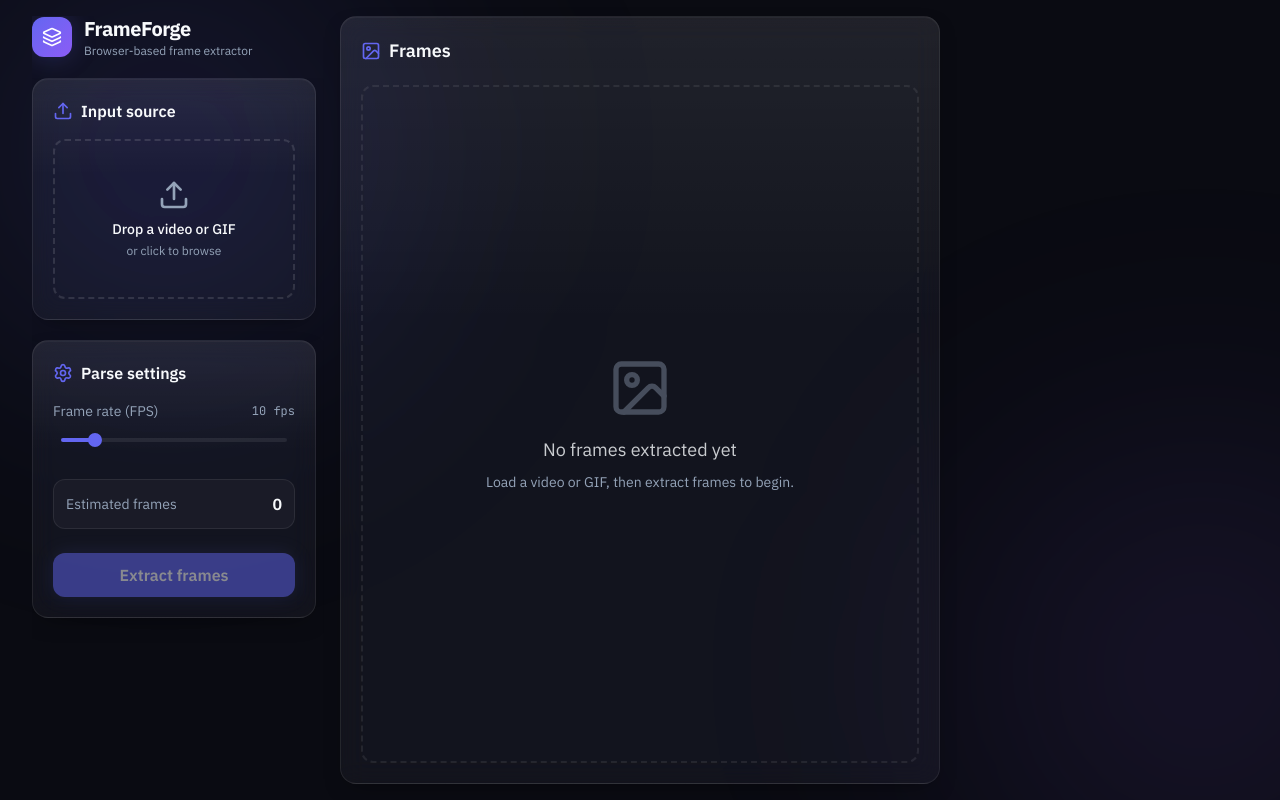
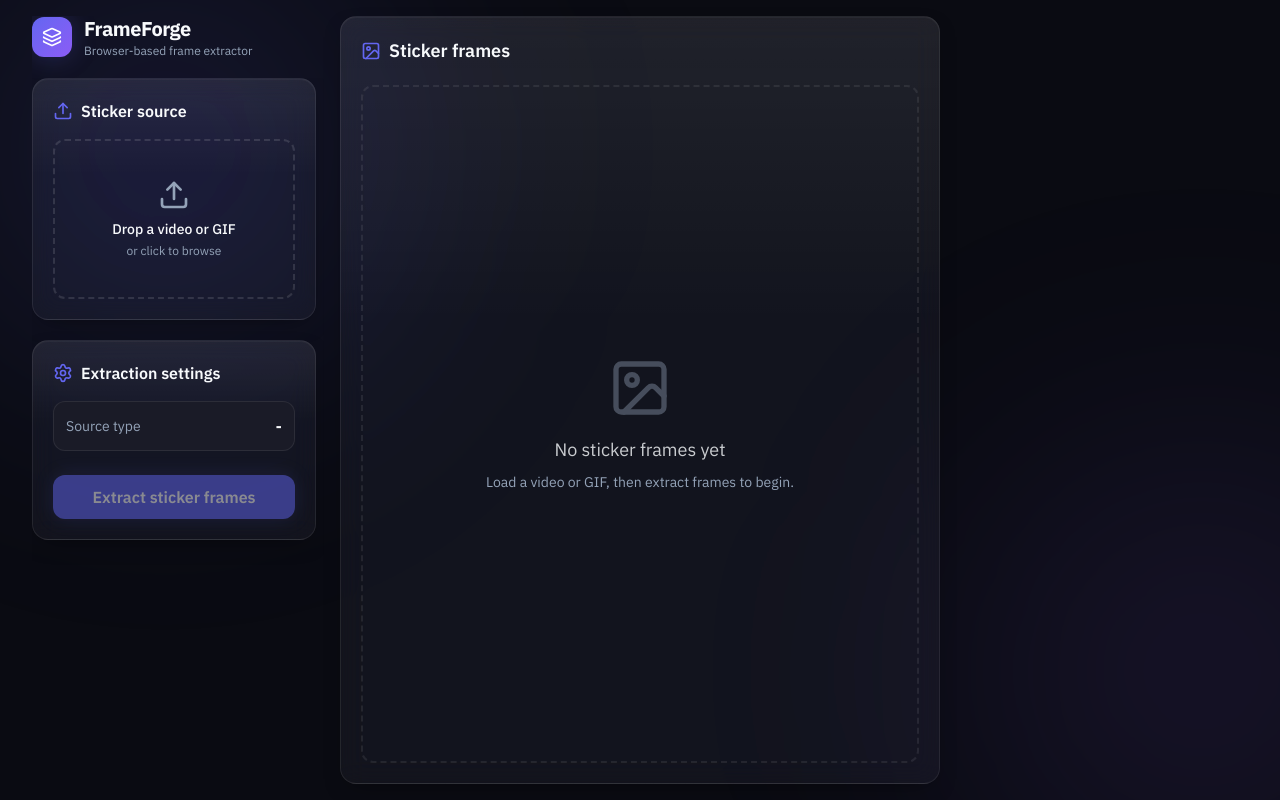
Before and after one commit to Algovate/frame-forge, a React (Vite) app: page / in a window 1280 px wide. Built offline with nearby package versions, Linux system fonts and the light colour scheme.

Commit message:
feat: focus import workflow on dynamic stickers

```diff
--- a/src/App.tsx
+++ b/src/App.tsx
@@ -10,19 +10,8 @@ import { extractFromGIF, extractFromVideo } from './utils/extractors';
 import { findDuplicateFrames, findLoopFrames, findJumpFrames, batchRemoveBackground, cropFrames } from './utils/processors';
 import type { PixelRect } from './utils/canvasEditor';
 import { exportZIP, exportGIF, exportSpriteSheet } from './utils/exporters';
-import { revokeFrameUrls } from './utils/media';
+import { classifyStickerSource, revokeFrameUrls } from './utils/media';
 import { Loader2 } from 'lucide-react';
-
-const VIDEO_EXT = ['mp4', 'webm', 'ogg', 'ogv', 'mov', 'm4v', 'mkv', 'avi', 'flv', 'wmv', '3gp', 'ts'];
-
-/** Classify a dropped file by MIME (preferred), with an extension fallback so
- *  videos whose OS didn't tag a MIME type aren't wrongly rejected. */
-const classifyMedia = (file: File): 'gif' | 'video' | null => {
-  const ext = file.name.split('.').pop()?.toLowerCase() ?? '';
-  if (file.type === 'image/gif' || ext === 'gif') return 'gif';
-  if (file.type.startsWith('video/') || VIDEO_EXT.includes(ext)) return 'video';
-  return null;
-};
 
 function App() {
   const [sourceFile, setSourceFile] = useState<File | null>(null);
@@ -81,22 +70,28 @@ function App() {
    *  + feedback can never diverge between the two paths. */
   const acceptFile = useCallback(
     (file?: File | null) => {
-      if (file && classifyMedia(file)) {
+      if (!file) return;
+      const kind = classifyStickerSource(file);
+      if (kind === 'gif' || kind === 'video') {
         revokeFrameUrls(frames); // free matting output from the previous file
         setFrames([]);
         setSourceFile(file);
         pushToast('success', `Loaded ${file.name}`);
-      } else if (file) {
-        pushToast('error', 'Unsupported file. Use a video or GIF.');
+        return;
       }
+      if (kind === 'static-image') {
+        pushToast('info', 'Static image animation is not supported in this version. Use a video or GIF for dynamic stickers.');
+        return;
+      }
+      pushToast('error', 'Unsupported file. Use a video or GIF.');
     },
     [pushToast, frames],
   );
 
   const processSource = () => {
     if (!sourceFile) return;
-    const kind = classifyMedia(sourceFile);
-    if (!kind) {
+    const kind = classifyStickerSource(sourceFile);
+    if (kind !== 'gif' && kind !== 'video') {
       pushToast('error', 'Unsupported file. Use a video or GIF.');
       return;
     }
@@ -241,6 +236,7 @@ function App() {
   const editingFrame = editingFrameIndex >= 0 ? frames[editingFrameIndex] : null;
   const previousEditingFrame = editingFrameIndex > 0 ? frames[editingFrameIndex - 1] : null;
   const nextEditingFrame = editingFrameIndex >= 0 && editingFrameIndex < frames.length - 1 ? frames[editingFrameIndex + 1] : null;
+  const sourceKind = sourceFile ? classifyStickerSource(sourceFile) : null;
 
   return (
     <div className="h-screen flex flex-col overflow-hidden px-4 sm:px-6 lg:px-8 py-4 text-foreground relative">
@@ -257,6 +253,7 @@ function App() {
           setStartTime={setStartTime}
           endTime={endTime}
           setEndTime={setEndTime}
+          sourceKind={sourceKind}
           onFileSelected={acceptFile}
           onProcessSource={processSource}
         />
--- a/src/components/FrameGallery.tsx
+++ b/src/components/FrameGallery.tsx
@@ -61,7 +61,7 @@ export function FrameGallery({
     <div className="glass-panel rounded-card p-5 flex-1 flex flex-col relative overflow-hidden">
       <div className="flex flex-wrap justify-between items-center gap-3 mb-5">
         <h2 className="text-lg font-semibold flex items-center gap-2">
-          <ImageIcon className="w-5 h-5 text-primary" aria-hidden="true" /> Frames
+          <ImageIcon className="w-5 h-5 text-primary" aria-hidden="true" /> Sticker frames
           {frames.length > 0 && (
             <span className="ml-1 font-mono text-xs text-muted tabular-nums">
               {selectedCount}
@@ -103,7 +103,7 @@ export function FrameGallery({
             </div>
 
             <div className="flex items-center gap-2 px-3 py-1 bg-surface-hover rounded-control border border-hairline sm:ml-2">
-              <span className="text-[11px] text-muted whitespace-nowrap">Similarity thresh:</span>
+              <span className="text-[11px] text-muted whitespace-nowrap">Similarity:</span>
               <div className="w-16 sm:w-24">
                 <Slider min={1} max={100} value={threshold} onChange={(v) => setThreshold(v as number)}
                   styles={SLIDER_STYLES_SM}
@@ -118,7 +118,7 @@ export function FrameGallery({
                   title="Find loop frames"
                 >
                   <Repeat className="w-3.5 h-3.5" />
-                  <span className="text-[11px] font-medium hidden xl:inline">Find Loops</span>
+                  <span className="text-[11px] font-medium hidden xl:inline">Loop</span>
                 </button>
                 <button
                   onClick={() => onFindJumps?.(threshold)}
@@ -126,7 +126,7 @@ export function FrameGallery({
                   title="Find jump frames"
                 >
                   <Zap className="w-3.5 h-3.5" />
-                  <span className="text-[11px] font-medium hidden xl:inline">Find Jumps</span>
+                  <span className="text-[11px] font-medium hidden xl:inline">Jumps</span>
                 </button>
                 <button
                   onClick={() => onFindDuplicates?.(threshold)}
@@ -134,7 +134,7 @@ export function FrameGallery({
                   title="Find duplicate frames"
                 >
                   <Copy className="w-3.5 h-3.5" />
-                  <span className="text-[11px] font-medium hidden xl:inline">Find Duplicates</span>
+                  <span className="text-[11px] font-medium hidden xl:inline">Duplicates</span>
                 </button>
               </div>
             </div>
@@ -158,7 +158,7 @@ export function FrameGallery({
       {frames.length === 0 ? (
         <div className="flex-1 flex flex-col items-center justify-center text-center rounded-control border-2 border-dashed border-hairline min-h-[420px] px-6">
           <ImageIcon className="w-16 h-16 mb-4 text-muted opacity-40" aria-hidden="true" />
-          <p className="text-lg text-foreground/80">No frames extracted yet</p>
+          <p className="text-lg text-foreground/80">No sticker frames yet</p>
           <p className="text-sm mt-2 text-muted">
             Load a video or GIF, then extract frames to begin.
           </p>
--- a/src/components/LeftSidebar.tsx
+++ b/src/components/LeftSidebar.tsx
@@ -7,7 +7,7 @@ import {
   Settings,
   Loader2,
 } from 'lucide-react';
-import type { ProcessingPhase } from '../types';
+import type { ProcessingPhase, StickerSourceKind } from '../types';
 import { Header } from './Header';
 import { HEADING, SLIDER_STYLES } from './ui';
 
@@ -21,6 +21,7 @@ interface LeftSidebarProps {
   setStartTime: (t: number) => void;
   endTime: number;
   setEndTime: (t: number) => void;
+  sourceKind: StickerSourceKind | null;
   onFileSelected: (file?: File | null) => void;
   onProcessSource: () => void;
 }
@@ -100,10 +101,13 @@ export function LeftSidebar(props: LeftSidebarProps) {
   };
 
   const extracting = props.isProcessing && props.phase === 'extracting';
+  const isVideoSource = props.sourceKind === 'video';
 
   // Calculate estimated frames
   const actualEndTime = props.endTime >= 0 ? props.endTime : videoDuration;
   const estimatedFrames = Math.max(0, Math.floor((actualEndTime - props.startTime) * props.fps));
+  const canProcessSource = Boolean(props.sourceFile) && !props.isProcessing && (!isVideoSource || estimatedFrames > 0);
+  const processLabel = props.sourceKind === 'gif' ? 'Parse GIF frames' : 'Extract sticker frames';
 
 
   return (
@@ -111,10 +115,10 @@ export function LeftSidebar(props: LeftSidebarProps) {
       <Header />
 
       <div className="flex-1 space-y-5 overflow-y-auto custom-scrollbar pr-2 pb-4">
-        {/* Input source */}
+        {/* Source */}
       <div className="glass-panel rounded-card p-5">
         <h2 className={HEADING}>
-          <Upload className="w-5 h-5 text-primary" aria-hidden="true" /> Input source
+          <Upload className="w-5 h-5 text-primary" aria-hidden="true" /> Sticker source
         </h2>
         <label
           onDragEnter={onDragEnter}
@@ -138,7 +142,7 @@ export function LeftSidebar(props: LeftSidebarProps) {
               {previewUrl ? (
                 <>
                   <div className="absolute inset-0 overflow-hidden rounded-[8px] flex items-center justify-center p-1">
-                    {props.sourceFile.type.startsWith('video/') ? (
+                    {isVideoSource ? (
                       <video
                         ref={videoRef}
                         src={previewUrl}
@@ -186,13 +190,13 @@ export function LeftSidebar(props: LeftSidebarProps) {
         </label>
       </div>
 
-      {/* Parse settings */}
+      {/* Extraction settings */}
       <div className="glass-panel rounded-card p-5">
         <h2 className={HEADING}>
-          <Settings className="w-5 h-5 text-primary" aria-hidden="true" /> Parse settings
+          <Settings className="w-5 h-5 text-primary" aria-hidden="true" /> Extraction settings
         </h2>
         <div className="space-y-6">
-          {props.sourceFile && props.sourceFile.type.startsWith('video/') && videoDuration > 0 && (
+          {isVideoSource && videoDuration > 0 && (
             <fieldset>
               <div className="flex justify-between items-center mb-2">
                 <legend className="text-sm text-muted">Timeline</legend>
@@ -214,6 +218,7 @@ export function LeftSidebar(props: LeftSidebarProps) {
             </fieldset>
           )}
 
+          {isVideoSource && (
             <fieldset>
               <div className="flex justify-between items-center mb-2">
                 <legend className="text-sm text-muted">Frame rate (FPS)</legend>
@@ -230,20 +235,23 @@ export function LeftSidebar(props: LeftSidebarProps) {
                 />
               </div>
             </fieldset>
+          )}
 
           <div className="bg-surface-hover border border-hairline rounded-control p-3 flex justify-between items-center">
-            <span className="text-sm text-muted">Estimated frames</span>
-            <span className="text-base font-semibold text-foreground">{estimatedFrames}</span>
+            <span className="text-sm text-muted">{isVideoSource ? 'Estimated frames' : 'Source type'}</span>
+            <span className="text-base font-semibold text-foreground">
+              {isVideoSource ? estimatedFrames : props.sourceKind === 'gif' ? 'GIF' : '-'}
+            </span>
           </div>
 
           <button
             type="button"
             onClick={props.onProcessSource}
-            disabled={!props.sourceFile || props.isProcessing || estimatedFrames <= 0}
+            disabled={!canProcessSource}
             className="w-full min-h-[44px] bg-primary hover:bg-primary-hover text-white rounded-control font-semibold flex justify-center items-center gap-2 disabled:opacity-50 disabled:cursor-not-allowed transition-colors shadow-[0_0_20px_var(--accent-glow)]"
           >
             {extracting ? <Loader2 className="w-5 h-5 animate-spin" aria-hidden="true" /> : null}
-            {extracting ? 'Extracting…' : 'Extract frames'}
+            {extracting ? 'Extracting...' : processLabel}
           </button>
         </div>
       </div>
```
Lines whose indentation alone changed are shown as unchanged.
